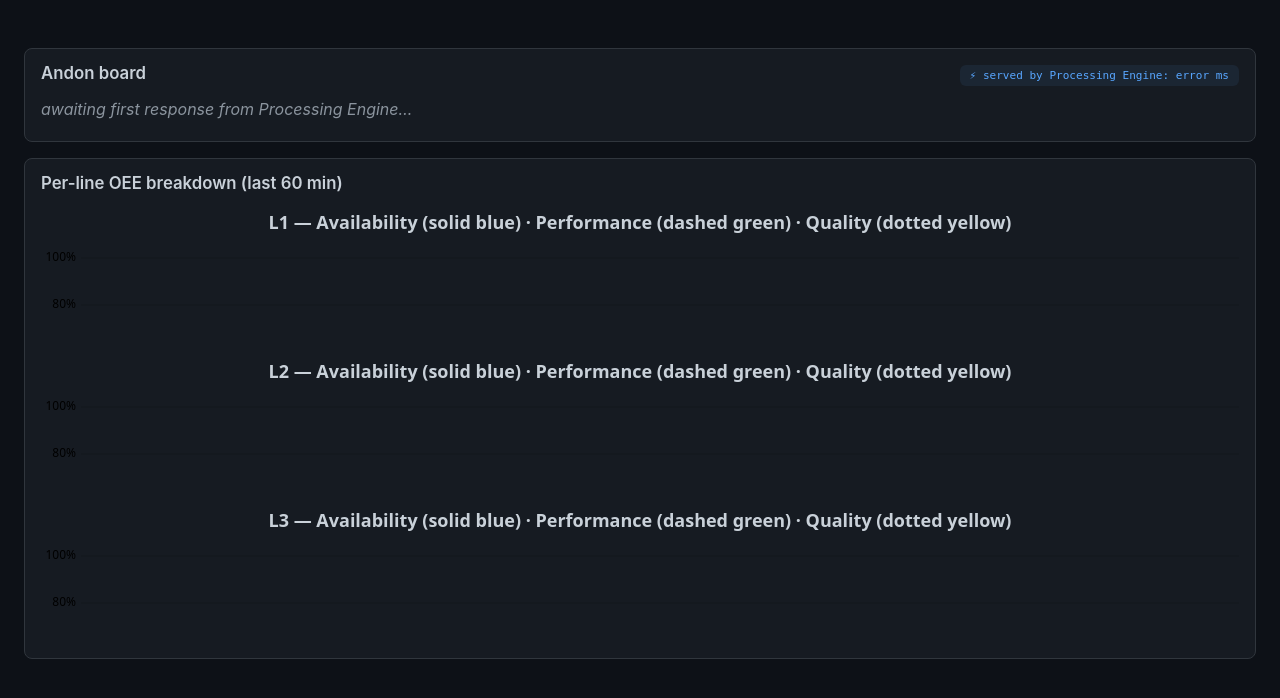
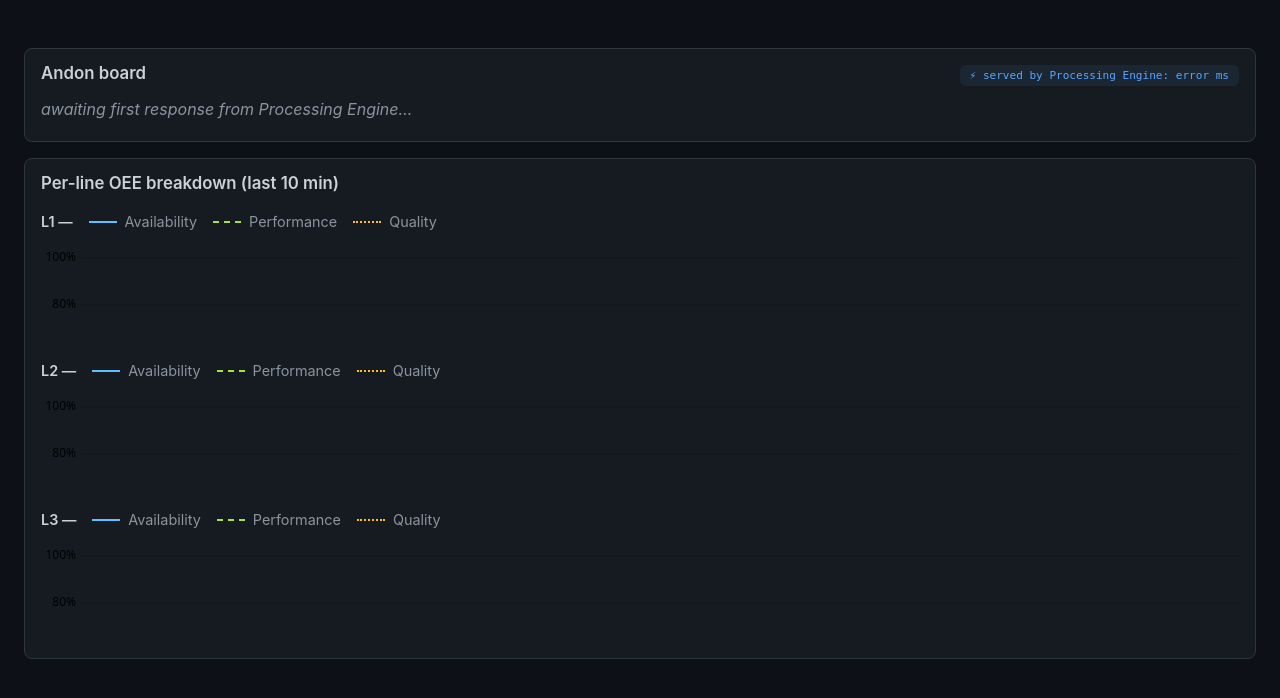
Before and after one commit to influxdata/influxdb3-ref-iiot, a FastAPI app: template ui/templates/overview.html in a window 1280 px wide. Shown: the part 46-744 px from the top of the page. Run offline with FastAPI, Linux system fonts and the light colour scheme; the template is opened without the code that fills it, so the values that code supplies are empty.

Commit message:
fix: faster OEE chart, swatch legend, demo SIGPIPE
- plugins/request_andon_board.py: switch chart bucketing from 1-minute
  over 60 minutes to 10-second over 10 minutes so the chart fills within
  ~30s of simulator start instead of waiting two minutes for the first
  visible point. Drop the partial-edge bucket trim; instead, return None
  for performance/quality when total_count is 0 so partial-slice buckets
  render as a gap rather than a misleading dip to zero.
- ui/static/app.js + app.css: replace the uPlot text title that described
  series styles in parens ("solid blue", "dashed green", "dotted yellow")
  with an HTML legend bar that renders actual colored swatches above each
  chart. uPlot's title is plain-text only.
- ui/templates/overview.html: panel header now reads "last 10 min".
- scripts/demo.sh: timed_get_json now truncates output via
  `head -n N <file>` instead of piping through head, so the JSON
  formatter never sees SIGPIPE under `set -o pipefail`. Step 9
  (Request trigger) was reliably exiting 141 partway through L1's data.
- tests: update the andon-plugin route fixture to match the new
  10-minute history window.

```diff
--- a/ui/static/app.css
+++ b/ui/static/app.css
@@ -84,6 +84,21 @@ main { padding: 16px 24px; display: flex; flex-direction: column; gap: 16px; }
 
 #oee-charts { display: grid; grid-template-columns: 1fr; gap: 12px; margin-top: 8px; }
 .oee-chart { width: 100%; }
+.oee-chart-title {
+  display: flex; align-items: center; flex-wrap: wrap;
+  gap: 16px; padding: 4px 0 6px;
+  font-size: 0.9em; color: var(--text-dim);
+}
+.oee-chart-line { color: var(--text); font-weight: 600; }
+.oee-key { display: inline-flex; align-items: center; gap: 8px; }
+.oee-key-swatch {
+  display: inline-block; width: 28px; height: 0;
+  border-top-style: solid; border-top-width: 2px;
+}
+.oee-key-availability { border-top: 2px solid #5ec1ff; }
+.oee-key-performance  { border-top: 2px dashed #a3e635; }
+.oee-key-quality      { border-top: 2px dotted #fbbf24; }
+.oee-key-label { color: var(--text-dim); }
 
 table.alerts { width: 100%; border-collapse: collapse; font-size: 0.9em; }
 table.alerts th, table.alerts td {
--- a/ui/static/app.js
+++ b/ui/static/app.js
@@ -71,13 +71,32 @@
 
   var Y_RANGE = [0.7, 1.02];
 
+  // Render the legend as HTML in a header element so each series can show
+  // an actual colored bar (solid / dashed / dotted) instead of describing
+  // the style in parens. uPlot's `title` option is plain text only.
+  function buildLegendHeader(lineId) {
+    var header = el('div', {class: 'oee-chart-title'});
+    header.appendChild(el('span', {class: 'oee-chart-line', text: lineId + ' —'}));
+    [
+      {cls: 'oee-key-availability', label: 'Availability'},
+      {cls: 'oee-key-performance',  label: 'Performance'},
+      {cls: 'oee-key-quality',      label: 'Quality'},
+    ].forEach(function (k) {
+      var key = el('span', {class: 'oee-key'});
+      key.appendChild(el('span', {class: 'oee-key-swatch ' + k.cls}));
+      key.appendChild(el('span', {class: 'oee-key-label', text: k.label}));
+      header.appendChild(key);
+    });
+    return header;
+  }
+
   function buildLineChart(containerId, lineId) {
     var container = document.getElementById(containerId);
     if (!container) return null;
+    container.appendChild(buildLegendHeader(lineId));
     var opts = {
       width: container.clientWidth || 400,
       height: 110,
-      title: lineId + ' — Availability (solid blue) · Performance (dashed green) · Quality (dotted yellow)',
       legend: {show: false},
       scales: {y: {auto: false, range: Y_RANGE}},
       series: [
--- a/ui/templates/overview.html
+++ b/ui/templates/overview.html
@@ -22,7 +22,7 @@
 </section>
 
 <section class="panel" id="oee-panel" data-oee-poll-ms="{{ poll.oee }}">
-  <header class="panel-header"><h2>Per-line OEE breakdown (last 60 min)</h2></header>
+  <header class="panel-header"><h2>Per-line OEE breakdown (last 10 min)</h2></header>
   <div id="oee-charts">
     <div class="oee-chart" id="chart-l1"></div>
     <div class="oee-chart" id="chart-l2"></div>
```
Also changed, not shown: plugins/request_andon_board.py (+27 -12 lines), tests/test_plugins/test_request_andon_board.py (+2 -2 lines), 1 other file.
